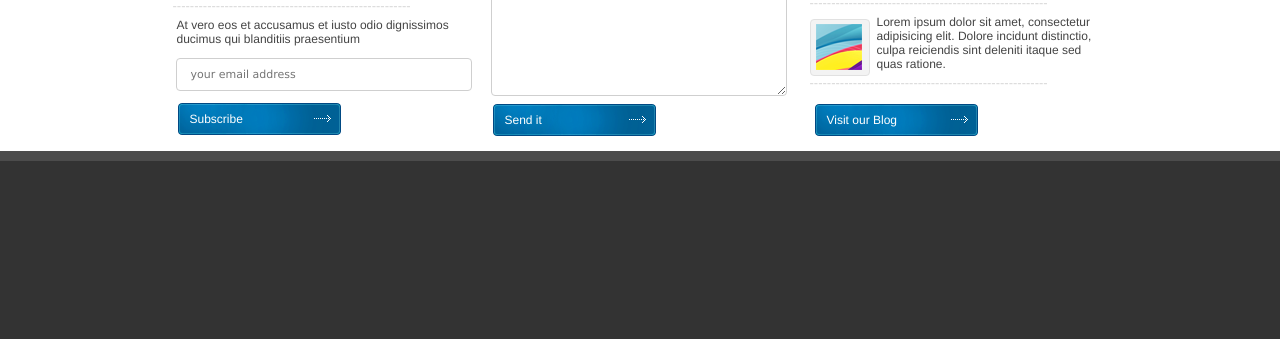
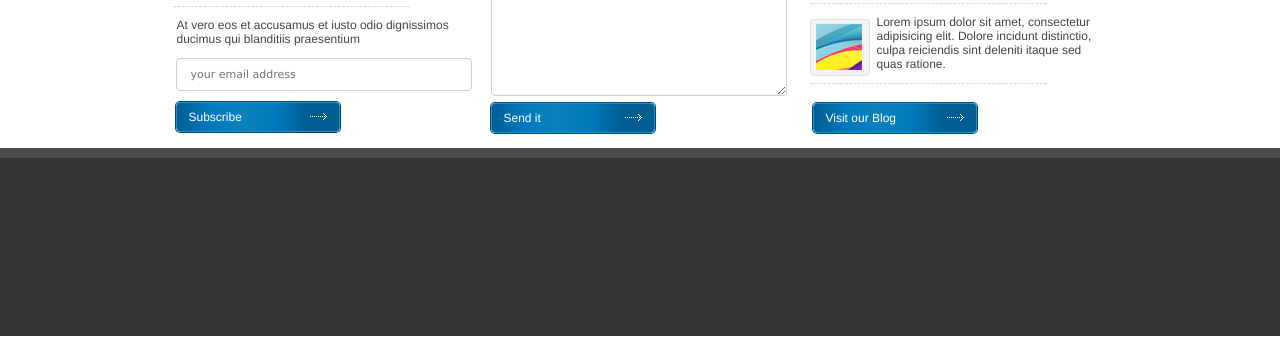
Before and after one commit to elenah-in6k/polo360, a plain HTML site: page index.html in a window 1280 px wide. Shown: the part 1246-1585 px from the top of the page. Drawn offline with Linux system fonts and the light colour scheme; files whose address does not match are found by name.

Commit message:
change blue button and add gradient

```diff
--- a/index.html
+++ b/index.html
@@ -191,10 +191,10 @@
                             praesentium
                         </div>
                         <input type="text" placeholder="your email address"></input>
-                        <img class="btn" src="images/button/blue_btn.png">
-                        <div class="blue-btn">
+                        <button class="btn blue">
                             Subscribe
-                        </div>
+                            <img class="" src="images/button/white-arrow.png">
+                        </button>
                     </div>
                     <div class="block middle-b col-xs-4">
                         <div class="title">Contact</div>
@@ -202,10 +202,10 @@
                         <input type="text" placeholder="your name"></input>
                         <input type="text" placeholder="your email address"></input>
                         <textarea class="area" type="text" placeholder="message"></textarea>
-                        <img class="btn" src="images/button/blue_btn.png">
-                        <div class="blue-btn">
+                        <button class="btn blue">
                             Send it
-                        </div>
+                            <img class="" src="images/button/white-arrow.png">
+                        </button>
                     </div>
                     <div class="block col-xs-4">
                         <div class="title">News Updates</div>
@@ -231,10 +231,10 @@
                             incidunt distinctio, culpa reiciendis sint deleniti itaque sed quas ratione.
                         </div>
                         <div class="text-break"> -------------------------------------------------------</div>
-                        <img class="btn" src="images/button/blue_btn.png">
-                        <div class="blue-btn">
+                        <button class="btn blue">
                             Visit our Blog
-                        </div>
+                            <img class="" src="images/button/white-arrow.png">
+                        </button>
                     </div>
                 </div>
             </div>
--- a/style.css
+++ b/style.css
@@ -358,6 +358,25 @@ textarea {
     margin-left: 67px;
 }
 
+.blue {
+    background: linear-gradient(to right, #005E93, #007ABD, #0C81BD, #007ABD, #005E93, #005E93);
+    width: 164px;
+    height: 30px;
+    color: white;
+    margin-top: 4px;
+    margin-left: 3px;
+    border: 1px solid #1E90C2;
+    box-shadow: 0px 0px 0px 1px #004680;
+    font-size: 12px;
+    font-family: "Helvetica";
+    text-align: left;
+}
+
+button > img {
+    float: right;
+    margin-top: 4px;
+}
+
 .footer {
     bottom: 0px;
     width: 100%;
```
Also changed, not shown: images/button/blue-arrow.png (added), images/button/white-arrow.png (added).
